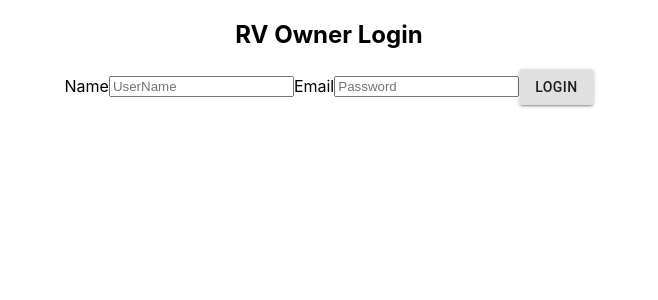
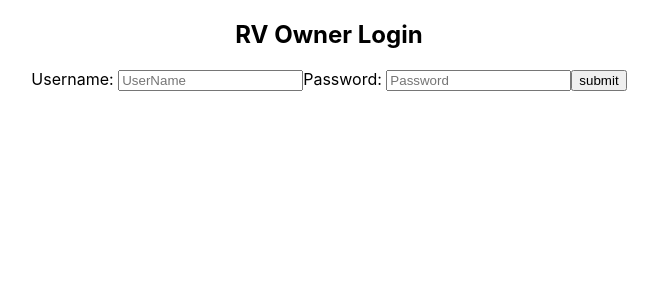
Before and after one commit to bwft-RVcamping-Airbnb/Frontend, a React (Create React App) app: page /rv-owner/login in a window 1280 px wide. Shown: the top 300 px of the page, without its empty margins (311-969 px from the left). Built offline with nearby package versions, Linux system fonts and the light colour scheme.

Commit message:
Set up action/reducer LOGIN_FETCHING and connected to user login. working

```diff
--- a/src/App.js
+++ b/src/App.js
@@ -11,7 +11,7 @@ import LandOwnerLogin from './components/LogIn/LandOwnerLogin'
 
 function App() {
   return (
-    <ThemeProvider>
+
       <div className="App">
         <>
           <Switch>
@@ -22,7 +22,7 @@ function App() {
           </Switch>
         </>
       </div>
-    </ThemeProvider>
+
   );
 }
 
--- a/src/actions/index.js
+++ b/src/actions/index.js
@@ -0,0 +1,3 @@
+export const LOGIN_FETCHING = 'LOGIN_FETCHING';
+export const LOGIN_SUCCESS = 'LOGIN_SUCCESS';
+export const LOGIN_FAILURE =  'LOGIN_FAILURE';
--- /dev/null
+++ b/src/actions/rvOwnerLoginActions.js
@@ -0,0 +1,7 @@
+import axios from 'axios';
+
+import {LOGIN_FETCHING, LOGIN_SUCCESS, LOGIN_FAILURE} from '../actions/index';
+
+export const getLogIn = () => dispatch =>{
+        dispatch({type: LOGIN_FETCHING});
+}
--- /dev/null
+++ b/src/api/data.json
@@ -0,0 +1,5 @@
+{
+    "data" : {
+        "token": "q32343wdsfd"
+    }
+}
--- a/src/components/LogIn/RVLogin.js
+++ b/src/components/LogIn/RVLogin.js
@@ -1,7 +1,10 @@
 import React, { useState } from "react";
 import Button from '@material-ui/core/Button';
+import { connect } from 'react-redux';
 
-const RVLogin = () => {
+import {getLogIn} from '../../actions/rvOwnerLoginActions';
+
+const RVLogin = props => {
   const [login, setLogin] = useState({
     username: "",
     password: ""
@@ -14,35 +17,41 @@ const RVLogin = () => {
     });
   };
 
-  const submitForm = e => {
+  const handleSubmit= e => {
     e.preventDefault();
-
+    props.getLogIn();
+    console.log('form submitted');
   };
 
   return (
-    <form onSubmit={submitForm}>
+    <form onSubmit={handleSubmit}>
       <h2>RV Owner Login</h2>
-      <label htmlFor='name'>Name</label>
+      <label htmlFor='username'>Username: </label>
         <input
-          id='name'
+          id='username'
           type='text'
           placeholder='UserName'
           onChange = {handleChange}
-          name='name'
-          value={login.name}
+          name='username'
+          value={login.username}
         />
-      <label htmlFor='email'>Email</label>
+      <label htmlFor='password'>Password: </label>
         <input
           id='password'
           type='password'
           placeholder='Password'
           onChange = {handleChange}
-          name='email'
-          value={login.email}
+          name='password'
+          value={login.password}
         />
-      <Button variant="contained">Login</Button>
+      {/* <Button variant="contained">Login</Button> */}
+      <button>submit</button>
     </form>
   )
 }
 
-export default RVLogin;
+const mapStatetToProps = state => ({
+  isLoading: state.isLoading
+});
+
+export default connect(mapStatetToProps, {getLogIn})(RVLogin);
--- a/src/index.js
+++ b/src/index.js
@@ -13,7 +13,7 @@ import './css/index.css';
 import App from './App';
 
 
-const store = createStore( rootReducer,  composeWithDevTools(applyMiddleware(logger, thunk)));
+const store = createStore( rootReducer,  composeWithDevTools(applyMiddleware(thunk, logger)));
 console.log(store.getState());
 
 ReactDOM.render(
--- a/src/reducers/rvOwnerReducer.js
+++ b/src/reducers/rvOwnerReducer.js
@@ -1,8 +1,8 @@
 import {LOGIN_FETCHING, LOGIN_SUCCESS, LOGIN_FAILURE} from '../actions/index';
 
 const intialState = {
-    isLoggedIn: false,
-    user: {},
+    isLoading: false,
+    data: '',
     errors: ''
 }
 
@@ -11,15 +11,18 @@ export const rvOwnerReducer = (state=intialState, action) => {
         switch(action.type){
             case LOGIN_FETCHING:
                 return {
-
+                    ...state,
+                    isLoading: !state.isLoading,
                 }
             case LOGIN_SUCCESS:
                 return {
-
+                   ...state,
+                   data: 'working'
                 }
             case LOGIN_FAILURE:
                 return{
-
+                    ...state,
+                    errors: action.payload.error
                 }
 
             default:
```
